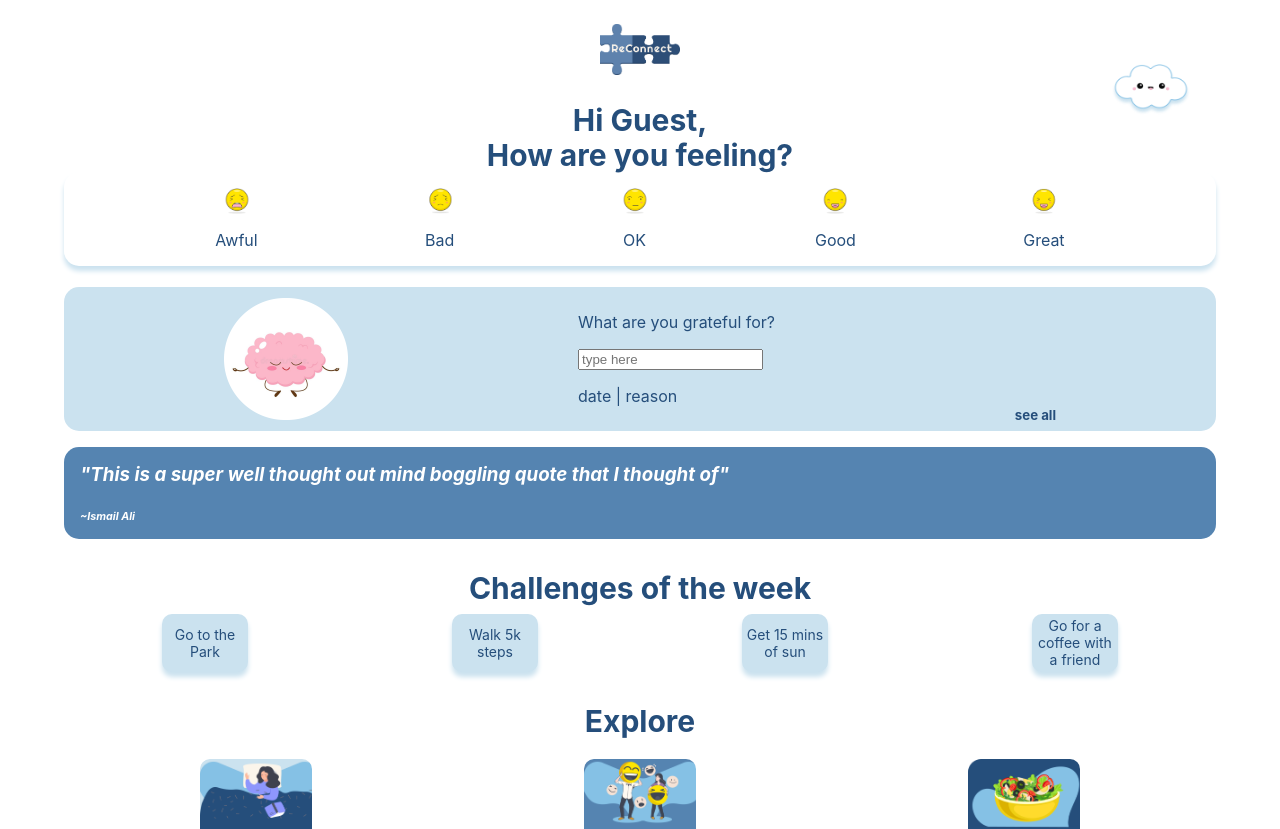
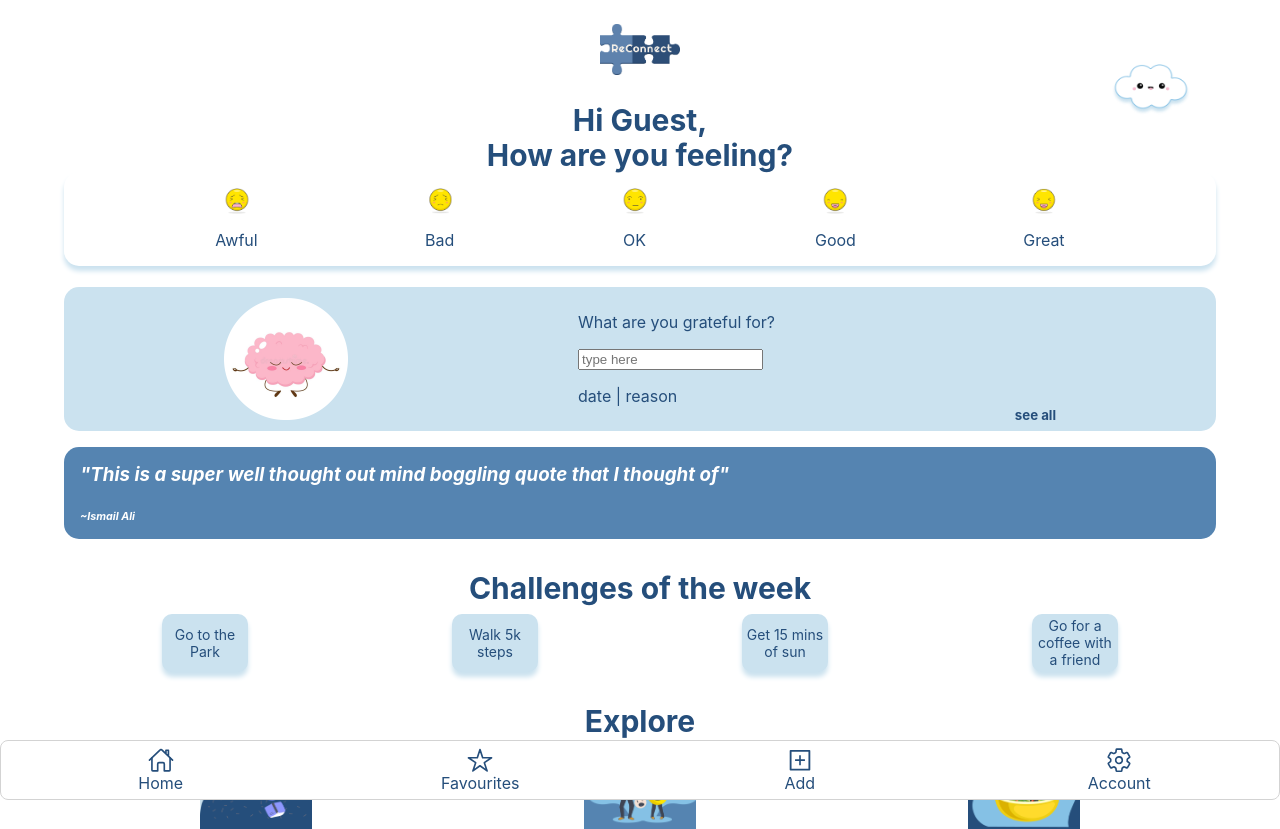
Before and after one commit to maroaraujo/final-project_front-end-surch, a Next.js app in the folder reconnect/: page /home in a window 1280 px wide. Shown: the top 829 px of the page. Built offline with nearby package versions, Linux system fonts and the light colour scheme; no server answers.

Commit message:
changed the colours on the navbar and now its not showing on the welcome page

```diff
--- a/reconnect/component/TabBar/TabBar.js
+++ b/reconnect/component/TabBar/TabBar.js
@@ -39,7 +39,7 @@ function TabBar(props) {
       //   router.push("/home");
       //   break;
     }
-  }, [activeTabs, router]);
+  }, [activeTabs, router.pathname]);
   // const { state, dispatch } = useContext(GlobalContext);
 
   return (
@@ -48,13 +48,13 @@ function TabBar(props) {
         {activeTabs === "home" ? (
           <IoHomeSharp
             size="50"
-            color="#000"
+            color="#254E7B"
             onClick={() => setActiveTabs("home")}
           />
         ) : (
           <IoHomeOutline
             size="50"
-            color="#000"
+            color="#254E7B"
             onClick={() => setActiveTabs("home")}
           />
         )}
@@ -64,13 +64,13 @@ function TabBar(props) {
         {activeTabs === "favourites" ? (
           <IoStar
             size="50"
-            color="#000"
+            color="#254E7B"
             onClick={() => setActiveTabs("favourites")}
           />
         ) : (
           <IoStarOutline
             size="50"
-            color="#000"
+            color="#254E7B"
             onClick={() => setActiveTabs("favourites")}
           />
         )}
@@ -80,13 +80,13 @@ function TabBar(props) {
         {activeTabs === "add" ? (
           <AiFillPlusSquare
             size="50"
-            color="#000"
+            color="#254E7B"
             onClick={() => setActiveTabs("add")}
           />
         ) : (
           <AiOutlinePlusSquare
             size="50"
-            color="#000"
+            color="#254E7B"
             onClick={() => setActiveTabs("add")}
           />
         )}
@@ -96,13 +96,13 @@ function TabBar(props) {
         {activeTabs === "settings" ? (
           <IoSettingsSharp
             size="50"
-            color="#000"
+            color="#254E7B"
             onClick={() => setActiveTabs("settings")}
           />
         ) : (
           <IoSettingsOutline
             size="50"
-            color="#000"
+            color="#254E7B"
             onClick={() => setActiveTabs("settings")}
           />
         )}
--- a/reconnect/pages/_app.js
+++ b/reconnect/pages/_app.js
@@ -1,13 +1,23 @@
 import "../styles/globals.css";
-import React from "react";
+import React, { useEffect } from "react";
 import { UserProvider } from "@auth0/nextjs-auth0";
 import TabBar from "../component/TabBar/TabBar";
 import { useUser } from "@auth0/nextjs-auth0";
 import { useRouter } from "next/router";
+import { useState } from "react";
 
 function MyApp({ Component, pageProps }) {
   const router = useRouter();
-  const showTabBar = router.pathname === "/" || "/welcome" ? false : true;
+  const showTabBar = (router.pathname === "/" || router.pathname === "/Welcome")? false : true ;
+
+  // const [showNavBar, setShowNavBar] = useState(true)
+  // useEffect(()=> {
+  //   if (router.pathname === "/" || router.pathname === "/Welcome"){
+  //     setShowNavBar(!showNavBar)
+  //   }
+  // },[router.pathname])
+
+
   return (
     <UserProvider>
       {showTabBar && <TabBar />}
```
Also changed, not shown: 1 other file (tests, documents, lock files or other folders).
